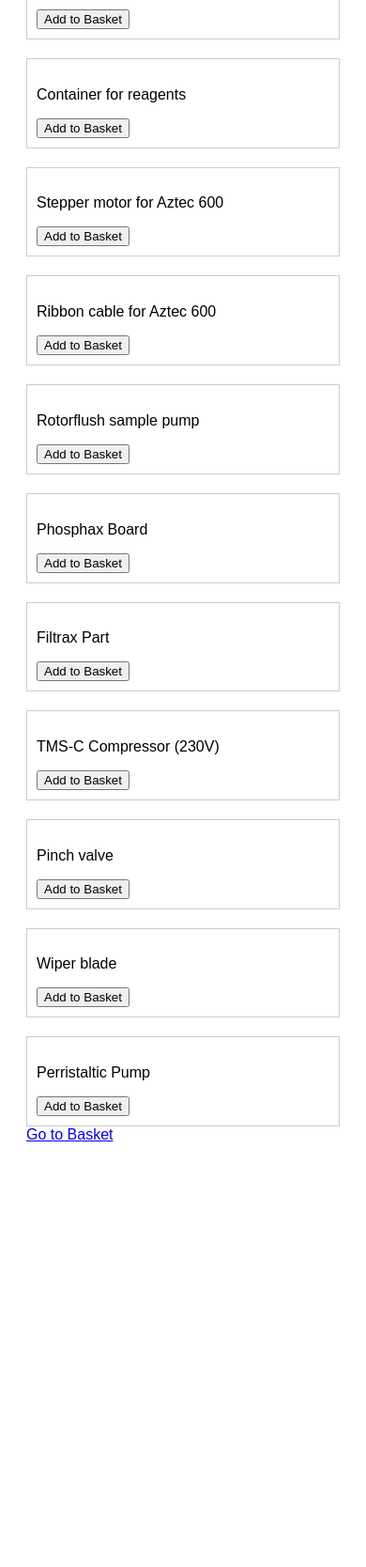
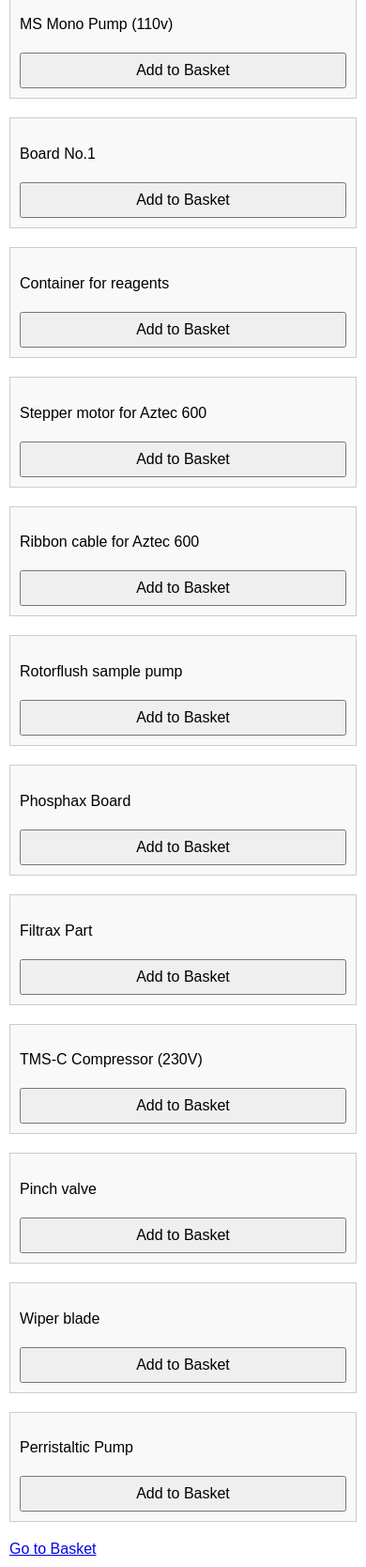
Before and after one commit to tomward0606/Parts-Project, a Flask app: page / in a window 390 px wide. Shown: the part 1901-3569 px from the top of the page at 94% size. Before the commit the page ends 3116 px from the top, so only its background shows below. Run offline with Flask 3, Linux system fonts and the light colour scheme.

Commit message:
Update styles.css
Mobile suport

```diff
--- a/static/styles.css
+++ b/static/styles.css
@@ -1,27 +1,71 @@
 body {
     font-family: sans-serif;
     padding: 20px;
+    margin: 0;
+    box-sizing: border-box;
 }
 
+/* Responsive container layout */
 .parts-container {
     display: flex;
     flex-wrap: wrap;
     gap: 20px;
+    justify-content: center;
 }
 
+/* Card layout for each part */
 .part-card {
     border: 1px solid #ccc;
     padding: 10px;
     width: 250px;
+    box-sizing: border-box;
+    background-color: #f9f9f9;
 }
 
+/* Make images fill their container */
 .part-card img {
     width: 100%;
     height: auto;
+    display: block;
 }
 
+/* Forms and buttons styling */
+form {
+    margin-top: 10px;
+}
+
+input[type="text"],
+select,
+button {
+    width: 100%;
+    padding: 8px;
+    margin-top: 5px;
+    box-sizing: border-box;
+}
+
+/* Links spacing */
+a {
+    display: block;
+    margin-top: 20px;
+}
+
+/* Mobile-specific tweaks */
 @media (max-width: 600px) {
+    body {
+        padding: 10px;
+    }
+
     .part-card {
         width: 100%;
     }
+
+    h1 {
+        font-size: 1.5rem;
+    }
+
+    input[type="text"],
+    select,
+    button {
+        font-size: 1rem;
+    }
 }
```
